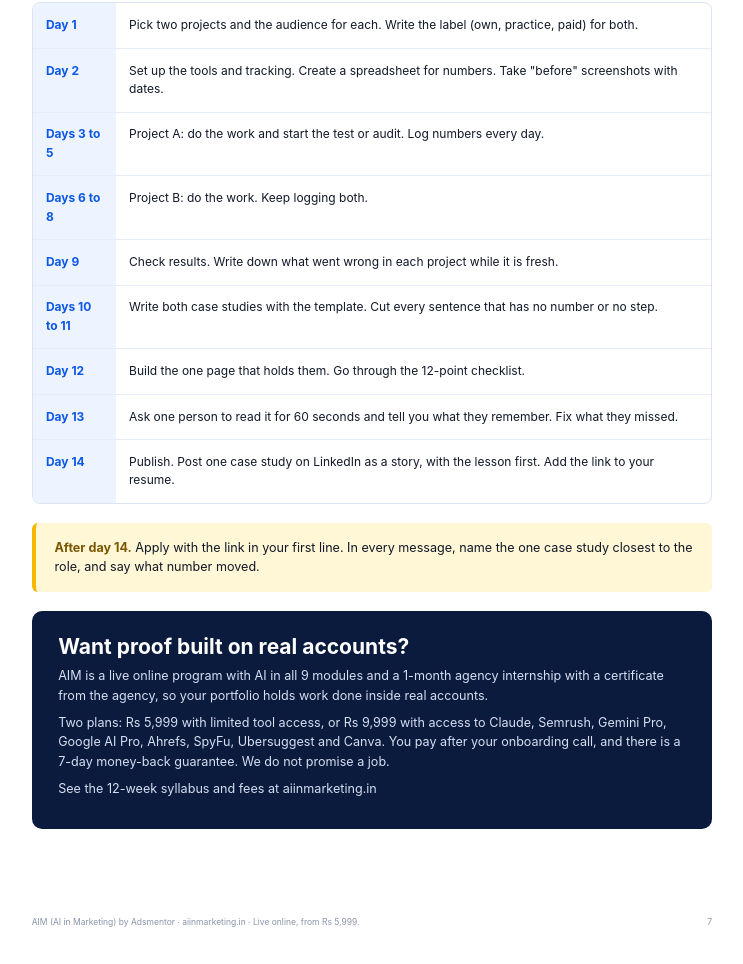
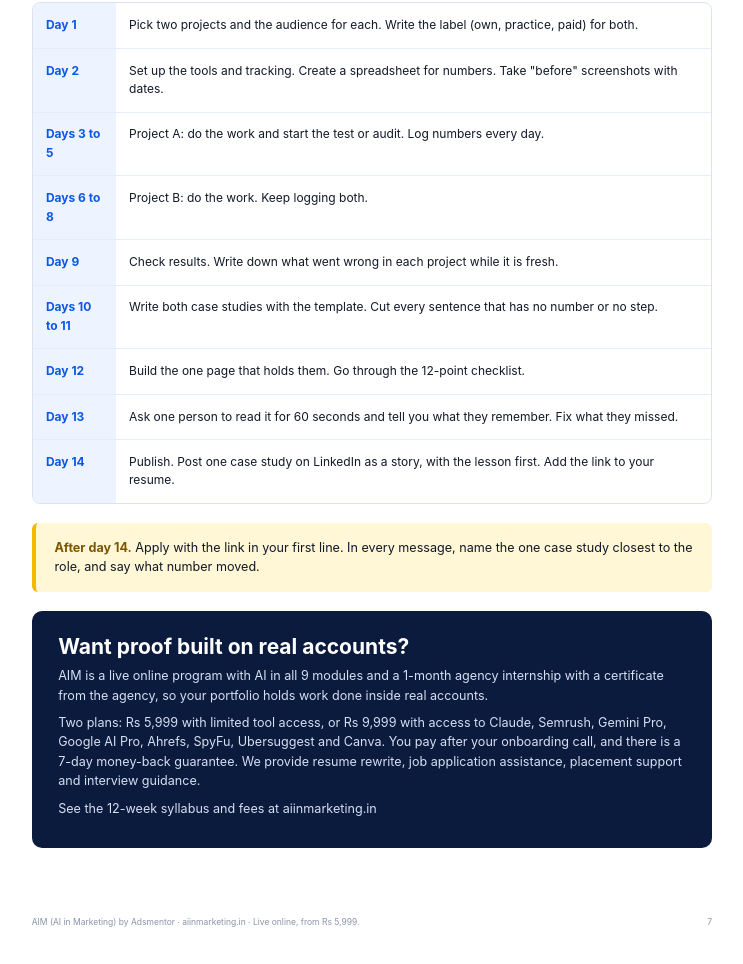
Before and after one commit to iknr/aiinmarketing, a plain HTML site: page tools/pdf-src/portfoliokit.htm in a window 1280 px wide. Shown: the part 6894-7858 px from the top of the page, without its empty margins (25-768 px from the left). Drawn offline with Linux system fonts and the light colour scheme.

Commit message:
Wording: replace 'we do not promise a job' with resume rewrite, job application assistance, placement support and interview guidance (portfolio post and portfolio kit PDF)

```diff
--- a/tools/pdf-src/portfoliokit.htm
+++ b/tools/pdf-src/portfoliokit.htm
@@ -199,7 +199,7 @@ ol,ul{margin:0 0 2mm 4.5mm}li{margin:.8mm 0;color:#2a3550}
 
 <div class="cta"><h2>Want proof built on real accounts?</h2>
 <p>AIM is a live online program with AI in all 9 modules and a 1-month agency internship with a certificate from the agency, so your portfolio holds work done inside real accounts.</p>
-<p>Two plans: Rs 5,999 with limited tool access, or Rs 9,999 with access to Claude, Semrush, Gemini Pro, Google AI Pro, Ahrefs, SpyFu, Ubersuggest and Canva. You pay after your onboarding call, and there is a 7-day money-back guarantee. We do not promise a job.</p>
+<p>Two plans: Rs 5,999 with limited tool access, or Rs 9,999 with access to Claude, Semrush, Gemini Pro, Google AI Pro, Ahrefs, SpyFu, Ubersuggest and Canva. You pay after your onboarding call, and there is a 7-day money-back guarantee. We provide resume rewrite, job application assistance, placement support and interview guidance.</p>
 <p>See the 12-week syllabus and fees at aiinmarketing.in</p></div>
 <div class="ft">AIM (AI in Marketing) by Adsmentor · aiinmarketing.in · Live online, from Rs 5,999.</div><div class="num">7</div></div>
 </body></html>
```
Also changed, not shown: blogs/digital-marketing-portfolio-for-freshers-india.html (+1 -1 lines), tools/pdf-src/manifest.json, 1 other file.
